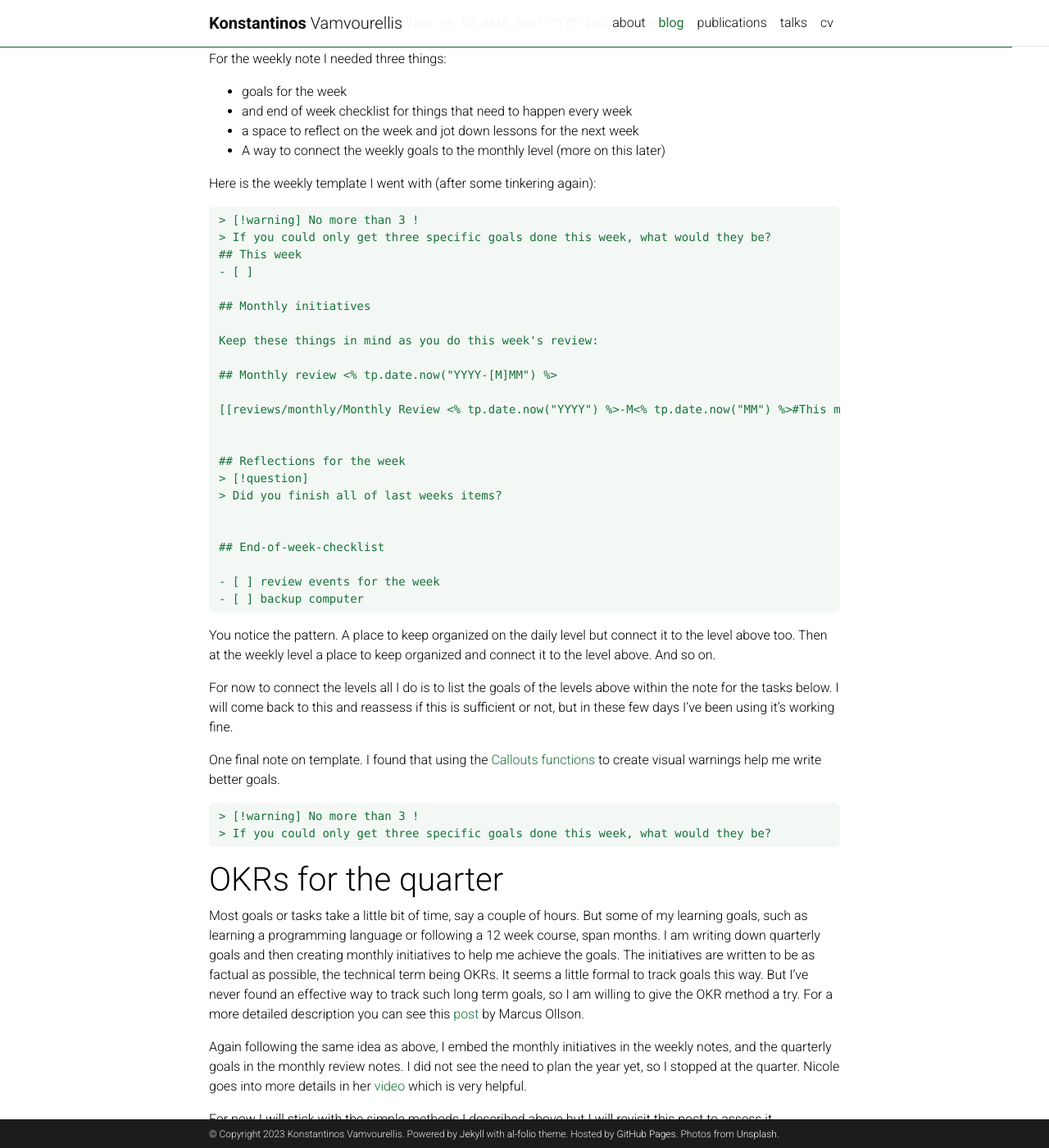
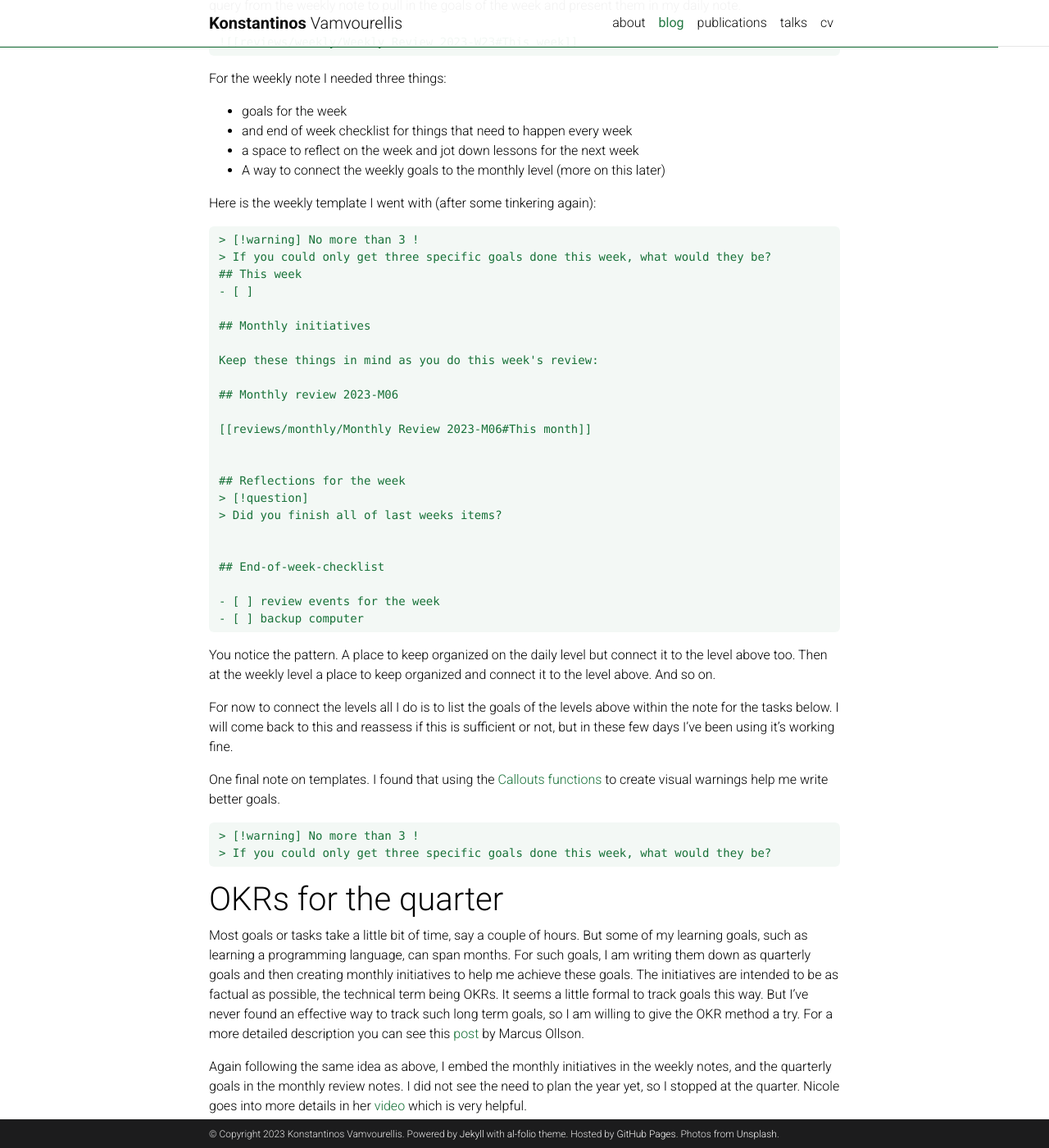
Before and after one commit to bayesways/bayesways.github.io, a Jekyll site: the page built from _posts/2023-06-08-goal-tracker-obsidian.md, in a window 1280 px wide and 1400 px high, scrolled down 1711 px. Shown: the whole window at 82% size. Built offline with Jekyll 4.4.1, drawn with Linux system fonts in a browser that asks for light colours; comment, search, counter and statistics services are not loaded; a style sheet for code colours, icons or effects is not loaded; some of the changed text lies outside the part shown.

Commit message:
fix typos and minor errors

````diff
--- a/_posts/2023-06-08-goal-tracker-obsidian.md
+++ b/_posts/2023-06-08-goal-tracker-obsidian.md
@@ -15,18 +15,18 @@
 
 # Daily and weekly notes
 
-I was inspired by  [Nicole van der Hoeven](https://nicolevanderhoeven.com/) to use obsidian for goal tracking. Her youtube channel and blog contains many useful processes for increasing your productivity in general. After browsing the materials on her website I  decided  to try set up a system, heavily based on her suggestions.
+I was inspired by  [Nicole van der Hoeven](https://nicolevanderhoeven.com/) to use Obsidian for goal tracking. Her youtube channel and blog contains many useful processes for increasing your productivity in general. After browsing the materials on her website I  decided  to try set up a system, heavily based on her suggestions.
 
 First I installed the [Calendar plugin](https://github.com/liamcain/obsidian-calendar-plugin) which is perfect for daily logs. But if you pair it with another plugin called [Periodic notes](https://github.com/liamcain/obsidian-periodic-notes) you can go beyond daily to weekly/monthly etc. That's what I am interested in, so that I can connect my daily work to my larger monthly goals all the way to the yearly if needed.
 
 Here are the basic steps :
 
-1) create a daily notes template(more on this in a minute) to help me organize my work at the lowest level possible, the day. This is something I didn't have before so I hope to provide me with the structure I need.
-2)  create a weekly template to replace my current weekly checklist notes.
-3) put all the templates  in my templates folder.
-4) create a reviews folder with daily and weekly subfolders to save all of the notes I intend to create.
-5) install Periodic notes and set the appropriate paths in the settings of the plugin
-6) Set the appropriate template-folder pairs in the settings of the [Templater plugin](https://github.com/SilentVoid13/Templater) (if you don't use it I recommend checking it out).
+1. create a daily notes template(more on this in a minute) to help me organize my work at the lowest level possible, the day. This is something I didn't have before so I hope to provide me with the structure I need.
+2. create a weekly template to replace my current weekly checklist notes.
+3. put all the templates  in my templates folder.
+4. create a reviews folder with daily and weekly subfolders to save all of the notes I intend to create.
+5. install Periodic notes and set the appropriate paths in the settings of the plugin
+6. Set the appropriate template-folder pairs in the settings of the [Templater plugin](https://github.com/SilentVoid13/Templater) (if you don't use it I recommend checking it out).
 
 
 # Effective templates
@@ -43,7 +43,7 @@
 ## Direction
 This is what you are working towards!
 
-![[reviews/weekly/Weekly Review <% tp.date.now("YYYY-[W]ww") %>#This week]]
+![[reviews/weekly/Weekly Review 2023-W23#This week]]
 
 ## Task due today
 
@@ -54,13 +54,13 @@
 ```
 
 - Direction: this pulls in the goals I've set for the week (more on this below)
-- Task due today: is a checklist that I create
+- Task due today: is a checklist that I create manually
 - Tomorrow I need to: prepare checklist for tomorrow's note
 - Log: brain dump area
 
-The following part uses the [Dataview plugin](https://github.com/blacksmithgu/obsidian-dataview) which is an extremely powerful too. Here I am doing a simple query from the weekly note to pull in the goals of the week and present them in my daily note.
+The following part uses the [Dataview plugin](https://github.com/blacksmithgu/obsidian-dataview) which is an extremely powerful tool. Here I am doing a simple query from the weekly note to pull in the goals of the week and present them in my daily note.
 ```
-![[reviews/weekly/Weekly Review <% tp.date.now("YYYY-[W]ww") %>#This week]]
+![[reviews/weekly/Weekly Review 2023-W23#This week]]
 ```
 
 For the weekly note I needed three things:
@@ -81,9 +81,9 @@
 
 Keep these things in mind as you do this week's review:
 
-## Monthly review <% tp.date.now("YYYY-[M]MM") %>
+## Monthly review 2023-M06
 
-[[reviews/monthly/Monthly Review <% tp.date.now("YYYY") %>-M<% tp.date.now("MM") %>#This month]]
+[[reviews/monthly/Monthly Review 2023-M06#This month]]
 
 
 ## Reflections for the week
@@ -102,7 +102,7 @@
 
 For now to connect the levels all I do is to list the goals of the levels above within the note for the tasks below. I will come back to this and reassess if this is sufficient or not, but in these few days I've been using it's working fine.
 
-One final note on template. I found that using the [Callouts functions](https://help.obsidian.md/Editing+and+formatting/Callouts) to create visual warnings help me write better goals.
+One final note on templates. I found that using the [Callouts functions](https://help.obsidian.md/Editing+and+formatting/Callouts) to create visual warnings help me write better goals.
 ```
 > [!warning] No more than 3 !
 > If you could only get three specific goals done this week, what would they be?
@@ -111,7 +111,7 @@
 
 # OKRs for the quarter
 
-Most goals or tasks take a little bit of time, say a couple of hours. But some of my learning goals, such as learning a programming language or following a 12 week course, span months. I am writing down quarterly goals and then creating monthly initiatives to help me achieve the goals. The initiatives are written to be as factual as possible, the technical term being OKRs. It seems a little formal to track goals this way. But I’ve never found an effective way to track such long term goals, so I am willing to give the OKR method a try.  For a more detailed description you can see this [post](https://marcus.se.net/how-i-set-and-track-goals-in-obsidian/) by Marcus Ollson.
+Most goals or tasks take a little bit of time, say a couple of hours. But some of my learning goals, such as learning a programming language, can span months. For such goals, I am writing them down as quarterly goals and then creating monthly initiatives to help me achieve these goals. The initiatives are intended to be as factual as possible, the technical term being OKRs. It seems a little formal to track goals this way. But I’ve never found an effective way to track such long term goals, so I am willing to give the OKR method a try.  For a more detailed description you can see this [post](https://marcus.se.net/how-i-set-and-track-goals-in-obsidian/) by Marcus Ollson.
 
 Again following the same idea as above, I embed the monthly initiatives in the weekly notes, and the quarterly goals in the monthly review notes. I did not see the need to plan the year yet, so I stopped at the quarter. Nicole goes into more details in her [video](https://www.youtube.com/watch?v=T2Aeaq4sk7M) which is very helpful.
 
````
